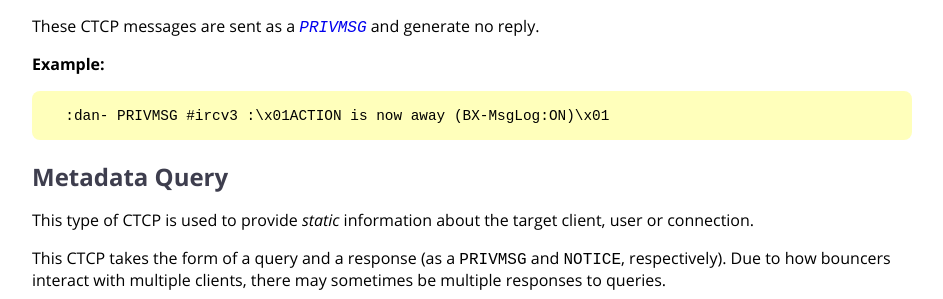
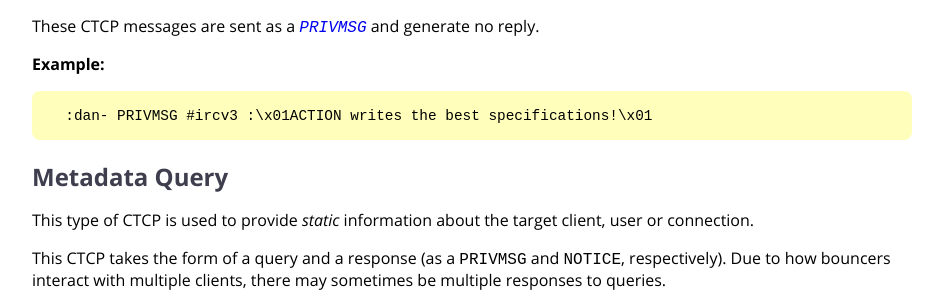
Before and after one commit to ircdocs/modern-irc, a Jekyll site: the page built from ctcp.md, in a window 1280 px wide and 900 px high, scrolled down 1910 px. Shown: the part 152-451 px from the top of the window, without its empty margins (168-1111 px from the left). Built offline with Jekyll 4.4.1, drawn with Linux system fonts in a browser that asks for light colours.

Commit message:
ctcp: Don't demonstrate an away notice because they're silly (suggested by @SaberUK)

```diff
--- a/ctcp.md
+++ b/ctcp.md
@@ -94,7 +94,7 @@ These CTCP messages are sent as a [`PRIVMSG`](/index.html#privmsg-message) and g
 
 **Example:**
 
-      :dan- PRIVMSG #ircv3 :\x01ACTION is now away (BX-MsgLog:ON)\x01
+      :dan- PRIVMSG #ircv3 :\x01ACTION writes the best specifications!\x01
 
 
 ## Metadata Query
```
